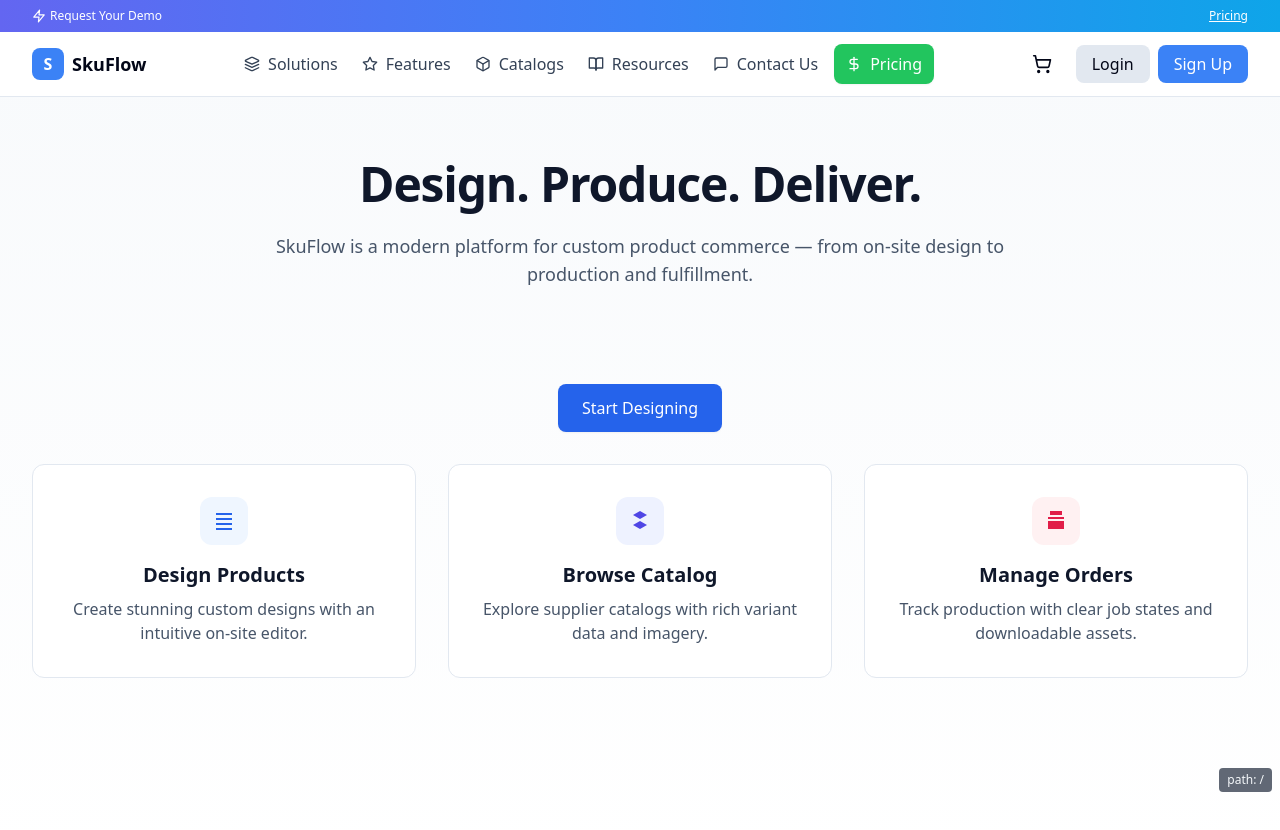
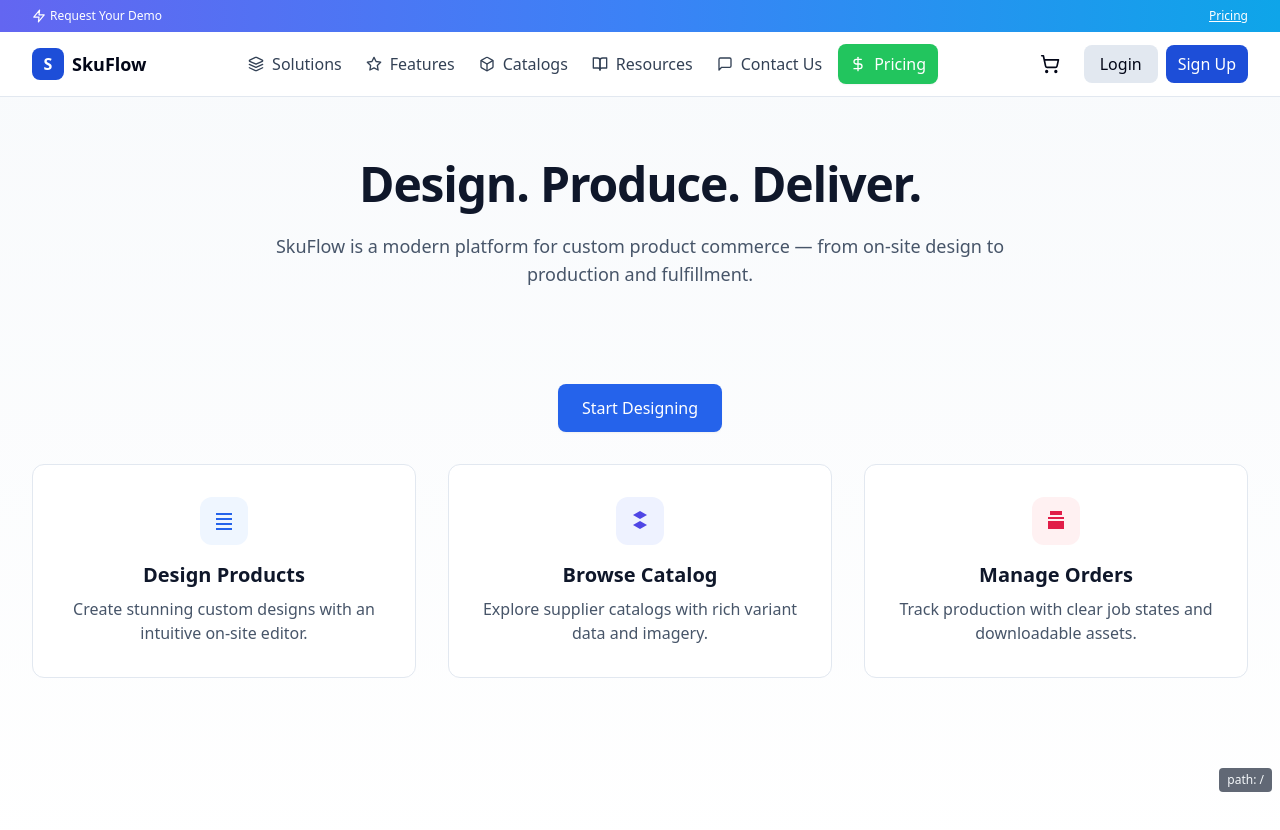
Before and after one commit to AustinRader123/-Users-austinrader-New1jan2925-print-saas-platform, a React (Vite) app in the folder frontend/: page / in a window 1280 px wide. Shown: the top 830 px of the page. Built offline with nearby package versions, Linux system fonts and the light colour scheme; no server answers.

Commit message:
style(nav): darken logo, sign up, and sign out buttons

```diff
--- a/frontend/src/components/Navbar.tsx
+++ b/frontend/src/components/Navbar.tsx
@@ -19,7 +19,7 @@
         <div className="flex justify-between items-center h-16">
           {/* Logo */}
           <Link to="/" className="flex items-center space-x-2">
-            <div className="w-8 h-8 bg-blue-500 rounded-lg flex items-center justify-center">
+            <div className="w-8 h-8 bg-blue-700 rounded-lg flex items-center justify-center">
               <span className="text-white font-bold">S</span>
             </div>
             <span className="font-bold text-lg hidden sm:inline">SkuFlow</span>
@@ -60,7 +60,7 @@
                 </span>
                 <button
                   onClick={logout}
-                  className="p-2 hover:bg-slate-100 rounded-lg"
+                  className="px-3 py-2 bg-blue-700 text-white rounded-lg hover:bg-blue-800"
                 >
                   <LogOut size={20} />
                 </button>
@@ -70,7 +70,7 @@
                 <Link to="/login" className="btn btn-secondary">
                   Login
                 </Link>
-                <Link to="/register" className="btn btn-primary">
+                <Link to="/register" className="px-3 py-2 bg-blue-700 text-white rounded-lg hover:bg-blue-800">
                   Sign Up
                 </Link>
               </div>
```
